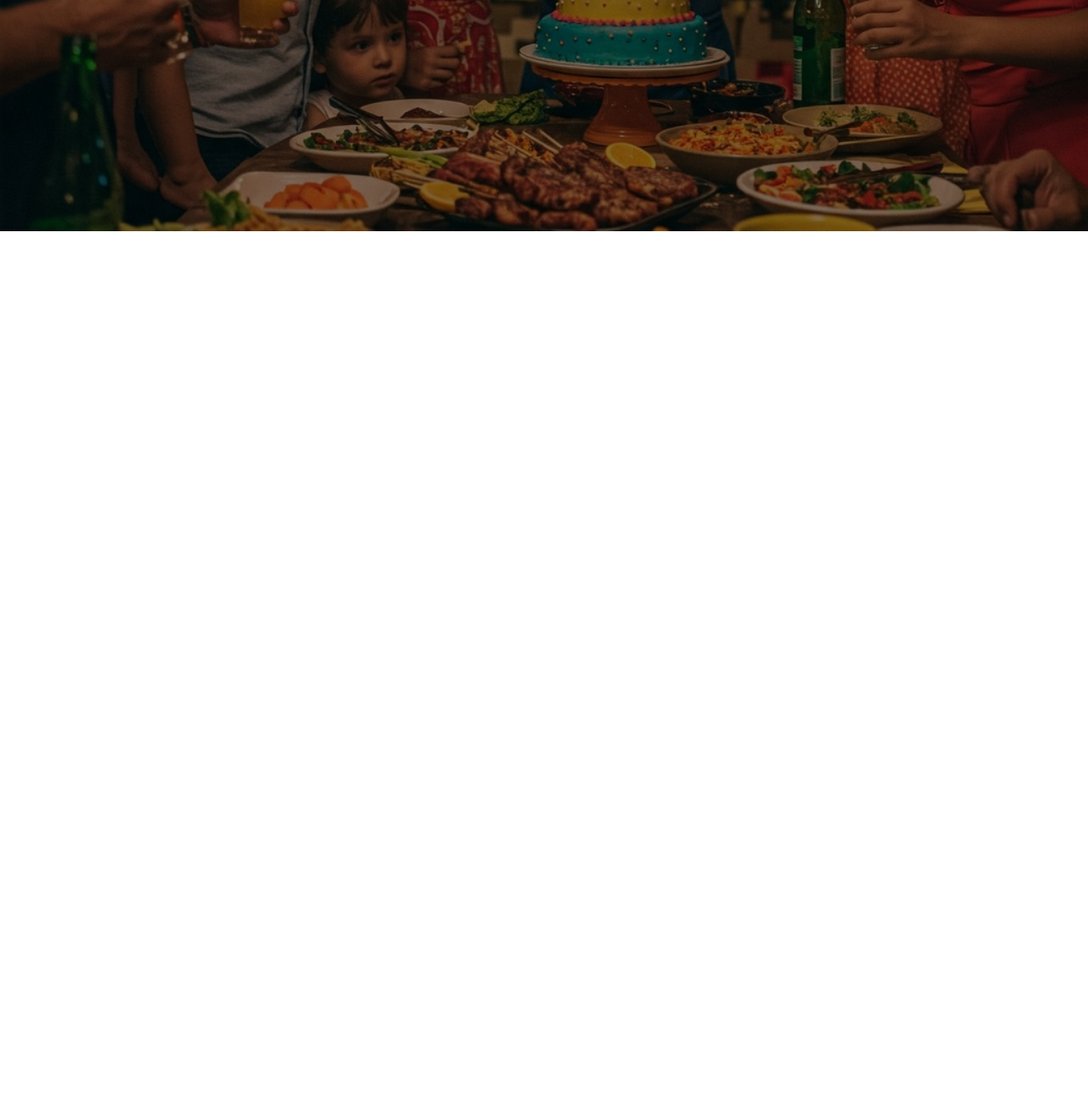
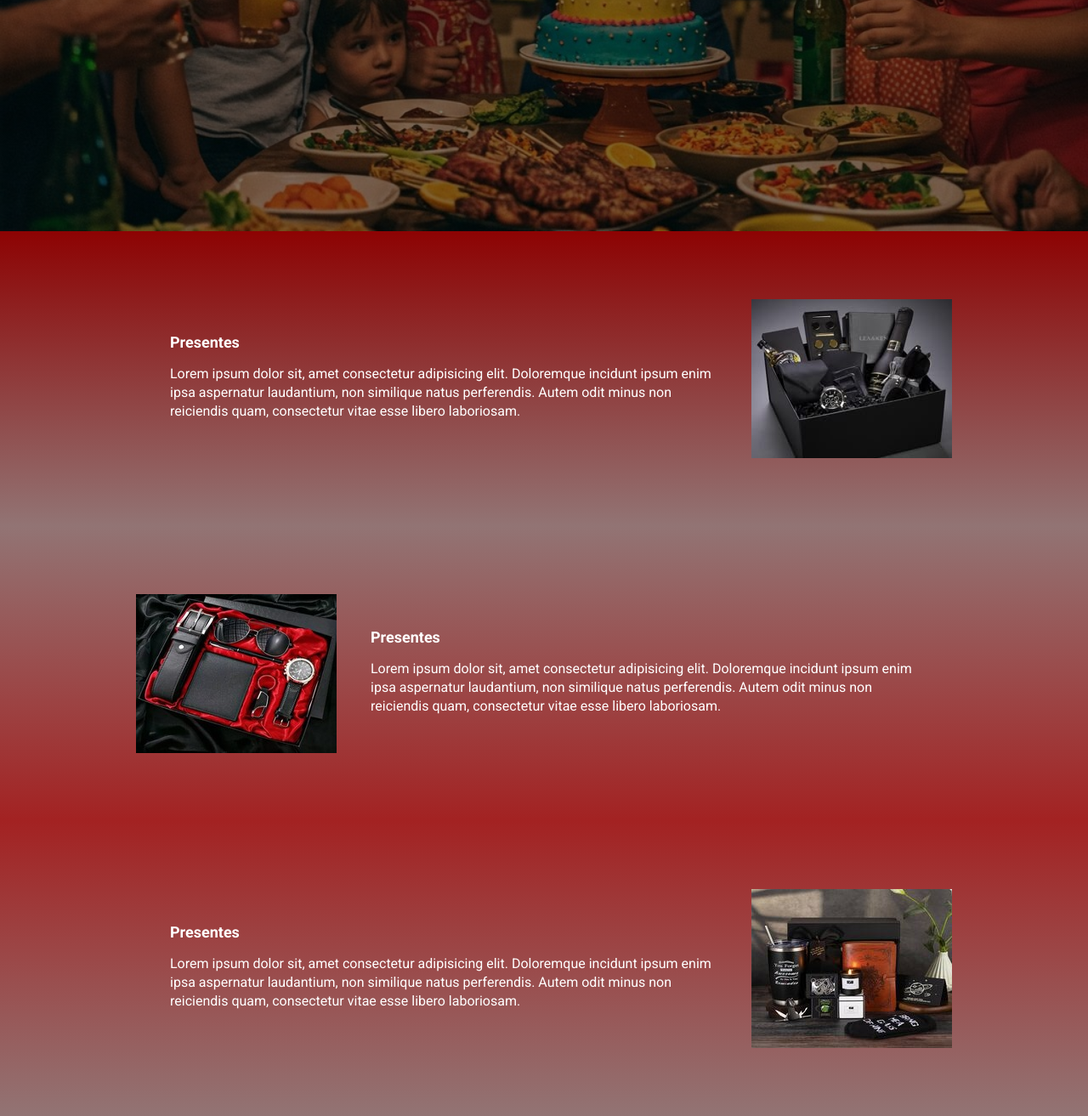
Before and after one commit to VRocca10/exercicio_modulo_22, a website built with Parcel: page src/index.html in a window 1280 px wide. Shown: the part 528-1841 px from the top of the page at 85% size. Before the commit the page ends 800 px from the top, so only its background shows below. Built offline with nearby package versions, Linux system fonts and the light colour scheme.

Commit message:
nova seção

```diff
--- a/src/index.html
+++ b/src/index.html
@@ -8,6 +8,7 @@
     <link rel="preconnect" href="https://fonts.gstatic.com" crossorigin>
     <link href="https://fonts.googleapis.com/css2?family=Roboto:ital,wght@0,100..900;1,100..900&display=swap" rel="stylesheet">
     <link rel="stylesheet" href="styles/main.scss">
+    <link rel="stylesheet" href="https://unpkg.com/aos@next/dist/aos.css" />
 </head>
 <body>
     <header>
@@ -40,6 +41,43 @@
         </div>
     </header>
 
+    <section class="event event--gift-one" >
+        <div class="container" data-aos="fade-up">
+            <div class="event__detail">
+                <h2 class="event__detail__title">Presentes</h2>
+                <p class="event__detail__description">
+                    Lorem ipsum dolor sit, amet consectetur adipisicing elit. Doloremque incidunt ipsum enim ipsa aspernatur laudantium, non similique natus perferendis. Autem odit minus non reiciendis quam, consectetur vitae esse libero laboriosam.
+                </p>
+            </div>
+            <img class="event__image" src="./images/presente.1.jpg" alt="">
+        </div>
+    </section>
+
+    <section class="event event--gift-two" >
+        <div class="container" data-aos="fade-down">
+            <img class="event__image" src="./images/presente.2.jpg" alt="">
+            <div class="event__detail">
+                <h2 class="event__detail__title">Presentes</h2>
+                <p class="event__detail__description">
+                    Lorem ipsum dolor sit, amet consectetur adipisicing elit. Doloremque incidunt ipsum enim ipsa aspernatur laudantium, non similique natus perferendis. Autem odit minus non reiciendis quam, consectetur vitae esse libero laboriosam.
+                </p>
+            </div>
+        </div>
+    </section>
+
+    <section class="event event--gift-three" >
+        <div class="container" data-aos="fade-left">
+            <div class="event__detail">
+                <h2 class="event__detail__title">Presentes</h2>
+                <p class="event__detail__description">
+                    Lorem ipsum dolor sit, amet consectetur adipisicing elit. Doloremque incidunt ipsum enim ipsa aspernatur laudantium, non similique natus perferendis. Autem odit minus non reiciendis quam, consectetur vitae esse libero laboriosam.
+                </p>
+            </div>
+            <img class="event__image" src="./images/presente.3.jpg" alt="">
+        </div>
+    </section>
+
+    <script src="https://unpkg.com/aos@next/dist/aos.js"></script>
     <script src="scripts/main.js"></script>
 </body>
 </html>
--- a/src/scripts/main.js
+++ b/src/scripts/main.js
@@ -0,0 +1 @@
+AOS.init();
--- /dev/null
+++ b/src/styles/_events.scss
@@ -0,0 +1,53 @@
+@use "variables" as *;
+
+.event {
+    padding: 80px 0;
+
+
+    &--gift-one {
+        background-image: linear-gradient($red1, $red2);
+    }
+
+    &--gift-two {
+        background-image: linear-gradient( $red2,$red3 );
+    }
+
+    &--gift-three{
+        background-image: linear-gradient($red3, $red2);
+    }
+
+    .container {
+        display: flex;
+    }
+
+    &__image {
+        max-width: 360px;
+        display: flex;
+        justify-self: center;
+    }
+
+    &__detail {
+        margin: 40px;
+
+        &__title {
+            font-size: 18px;
+            font-weight: bold;
+            margin-bottom: 16px;
+        }
+
+        &__description {
+            line-height: 22px;
+        }
+    }
+
+    @media (max-width: 640px) {
+        .container {
+            display: block;
+        }
+
+        &__detail {
+            margin-bottom: 16px;
+            margin-right: 0;
+        }
+    }
+}
--- /dev/null
+++ b/src/styles/_variables.scss
@@ -0,0 +1,12 @@
+// Cor dos textos
+$textcolor: #fff;
+$seconderyTextColor: #000;
+
+// Cor dos gradientes
+$red1: #8d0303;
+$red2: #927474;
+$red3: #a32222;
+
+// cor de fundo
+$background1: rgb(201, 66, 66);
+$background2: #8b7878;
--- a/src/styles/components/_buttons.scss
+++ b/src/styles/components/_buttons.scss
@@ -1,3 +1,6 @@
+@use "../variables" as *;
+
+
 .button {
     padding: 12px;
     font-size: 18px;
@@ -6,8 +9,8 @@
     text-align: center;
 
     &--primary {
-        color: #fff;
-        background-color: rgb(201, 66, 66);
+        color: $textcolor;
+        background-color: $background1;
     }
 
     @media (max-width: 640px) {
--- a/src/styles/components/_infobar.scss
+++ b/src/styles/components/_infobar.scss
@@ -1,6 +1,8 @@
+@use "../variables" as *;
+
 .info {
     padding: 16px 24px;
-    background-color: #8b7878;
+    background-color: $background2;
     display: flex;
     justify-content: space-between;
 
@@ -10,12 +12,12 @@
 
         &__item {
             font-size: 14px;
-            color: #000;
+            color: $seconderyTextColor;
 
             b {
                 font-size: 18px;
                 display: block;
-                color: #000;
+                color: $seconderyTextColor;
             }
         }
     }
--- a/src/styles/main.scss
+++ b/src/styles/main.scss
@@ -1,13 +1,15 @@
 @use "hero";
 @use "components/infobar";
 @use "components/buttons";
+@use "events";
+@use "variables" as *;
 
 * {
     margin: 0;
     padding: 0;
     box-sizing: border-box;
     font-family: Roboto, sans-serif;
-    color: #fff;
+    color: $textcolor;
     list-style: none;
 }
 
```
Also changed, not shown: src/images/presente.1.jpg (added), src/images/presente.2.jpg (added), src/images/presente.3.jpg (added).
